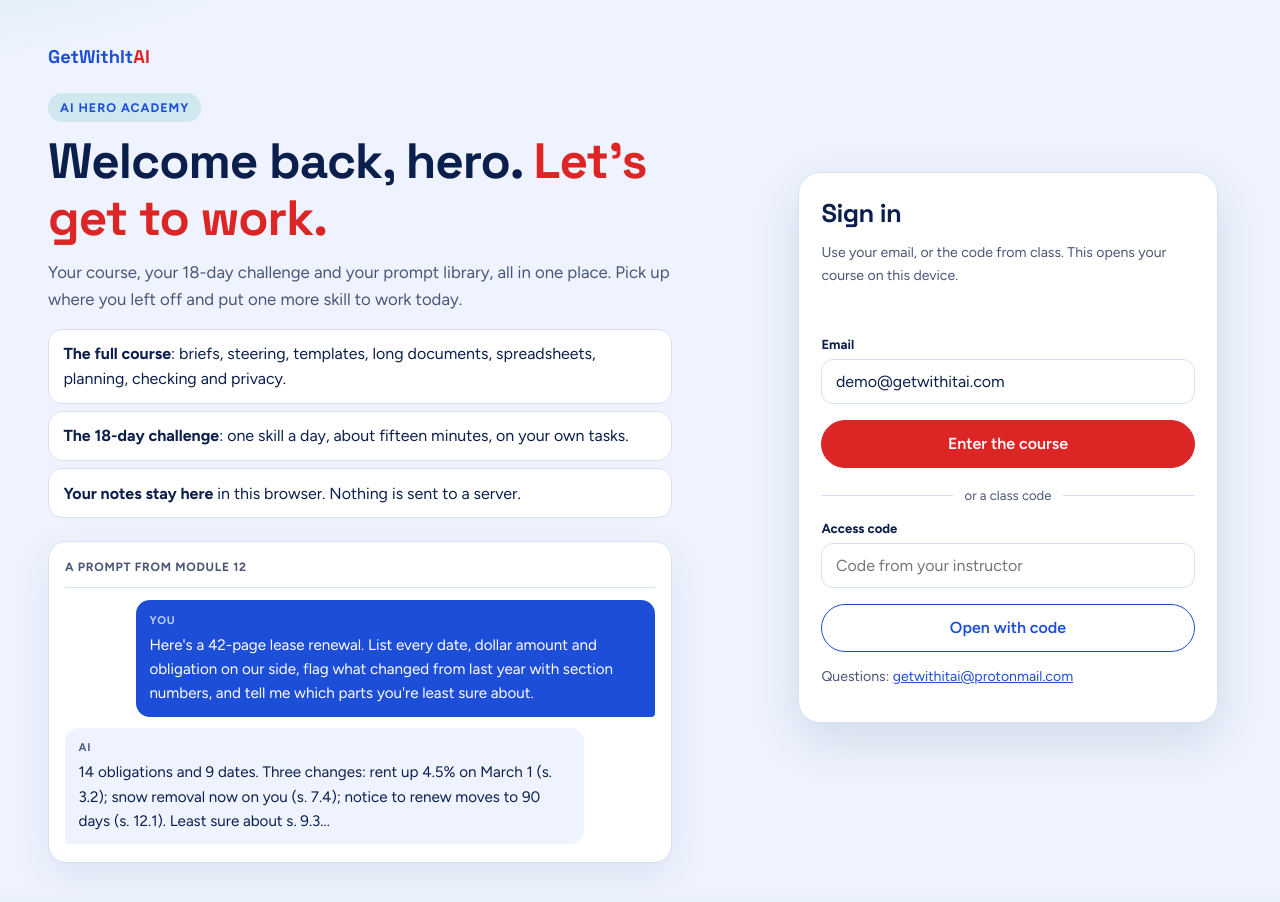
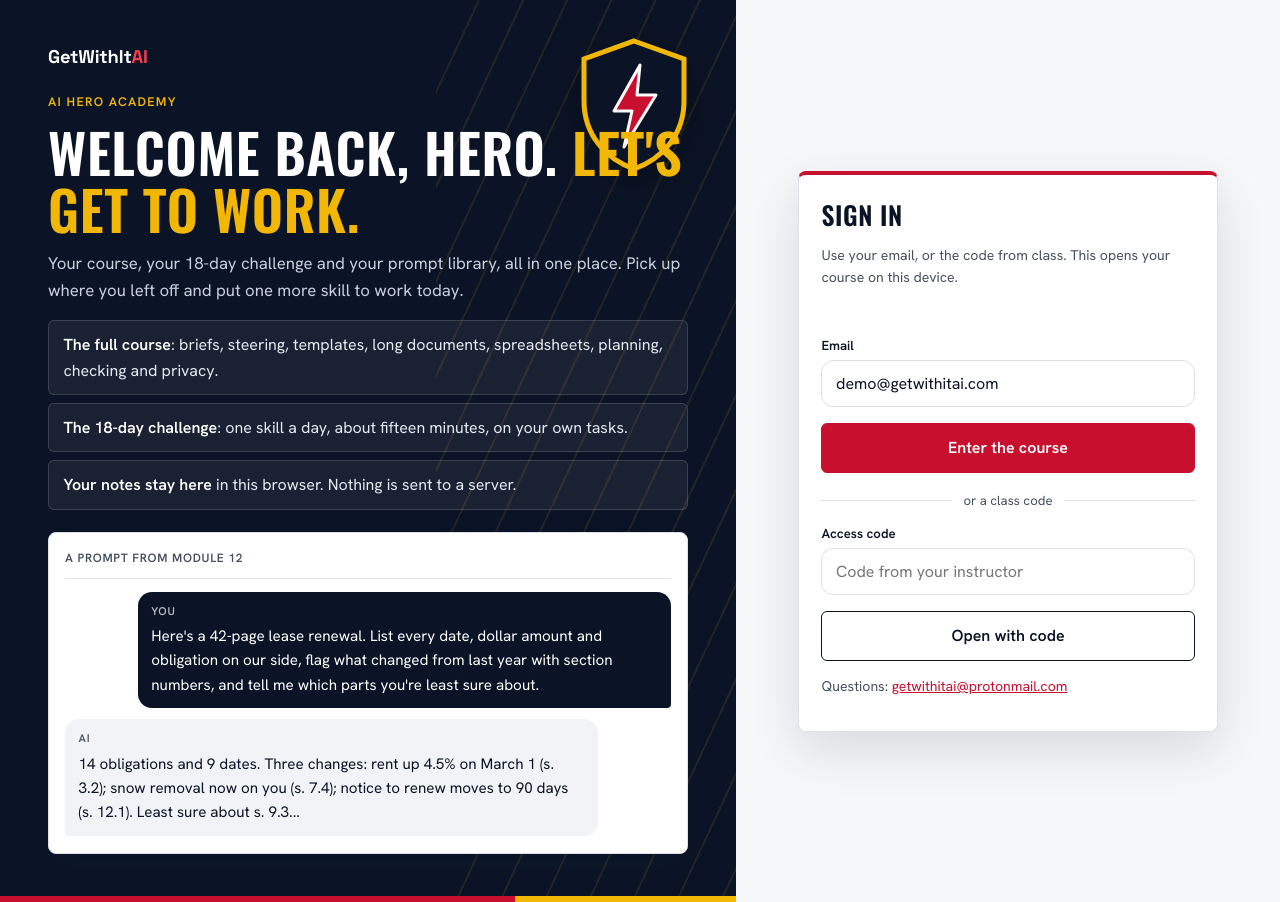
Before and after one commit to cdbz8a/getwithitai, a PHP site: page /portal/index.html in a window 1280 px wide. Before the commit the page ends 863 px from the top, so only its background shows below. Run offline with PHP 8.4, Linux system fonts and the light colour scheme.

Commit message:
Portal: bring back the Nov 17 AI Hero Academy theme
Navy band with gold stripes and red/gold bar, Oswald capitals, shield
emblem and shield module numbers, red buttons. Logo stays the
GetWithItAI wordmark with AI in hero red. Portal icon matches.

Co-Authored-By: Claude Opus 5.5 <noreply@anthropic.com>

```diff
--- a/portal/css/portal.css
+++ b/portal/css/portal.css
@@ -220,38 +220,77 @@ nav button.done { color: var(--teal-dark); }
 .btn.line:hover { background: #fff; border-color: var(--ink); }
 
 /* ============================================================
-   Portal "Hero" theme (Sam, 2026-11-20): same minimal layout as the
-   main site, but in AI Hero Academy superhero blue and red. The
-   portal logo follows it: GetWithIt in hero blue, AI in hero red.
+   AI Hero Academy theme (Sam, 2026-11-20). Brought back from the
+   Nov 17 portal design on Sam's Desktop (getwithitai-portal):
+   navy band, hero red, gold trim, Oswald capitals, shield badges.
+   Logo stays the wordmark: GetWithIt + AI in hero red.
    ============================================================ */
 :root {
   --white: #FFFFFF;
-  --ice: #EEF3FF;
-  --petrol: #0B1F4D;
-  --ink: #0B1F4D;
-  --muted: #4A5675;
-  --rule: #D8E1F4;
-  --bubble: #EEF3FF;
-  --teal: #1D4ED8;
-  --teal-dark: #1E40AF;
-  --ok: #1E40AF;
-  --hero-blue: #1D4ED8;
-  --hero-red: #DC2626;
-  --hero-red-dark: #B91C1C;
+  --paper: #F6F7F9;
+  --ice: #F6F7F9;
+  --navy: #0B1426;
+  --petrol: #0B1426;
+  --ink: #0B1426;
+  --muted: #46505F;
+  --rule: #DDE1E7;
+  --bubble: #F1F3F6;
+  --red: #C8102E;
+  --red-d: #A00C24;
+  --red-on-navy: #FF3B4E;
+  --tint: #FBEAEC;
+  --gold: #F2B705;
+  --teal: #C8102E;
+  --teal-dark: #A00C24;
+  --ok: #0B1426;
 }
-.logo { color: var(--hero-blue); }
-.logo .ai, .logo .dot { color: var(--hero-red); }
-.mark { color: var(--hero-red); }
-.eyebrow, .kicker { color: var(--hero-blue); }
-a { color: var(--hero-blue); }
-.btn { background: var(--hero-red); border-color: var(--hero-red); color: #fff; }
-.btn:hover { background: var(--hero-red-dark); border-color: var(--hero-red-dark); color: #fff; }
-.btn.line { background: #fff; color: var(--hero-blue); border: 1px solid var(--hero-blue); }
-.btn.line:hover { background: var(--ice); border-color: var(--hero-blue); color: var(--hero-blue); }
-.bubble.you { background: var(--hero-blue); }
-.bar i { background: var(--hero-red); }
-.mod.done .num { background: var(--hero-blue); color: #fff; }
-nav button.done { color: var(--hero-blue); }
-.day.on, .opt:has(input:checked) { border-color: var(--hero-blue); }
-input:focus, textarea:focus { outline-color: var(--hero-blue); }
-.stat strong { color: var(--hero-blue); }
+body { font-family: "Hanken Grotesk", Figtree, system-ui, sans-serif; background: var(--paper); color: var(--ink); }
+h1, h2, h3, .block-h { font-family: "Oswald", "Hanken Grotesk", sans-serif; text-transform: uppercase; letter-spacing: .6px; font-weight: 600; color: var(--ink); }
+a { color: var(--red); }
+
+.logo { font-family: "Space Grotesk", sans-serif; text-transform: none; letter-spacing: -0.01em; color: var(--navy); }
+.logo .ai, .logo .dot { color: var(--red); }
+
+.gate { background: var(--paper); }
+.gate-copy { background: var(--navy); color: #fff; max-width: none; position: relative; overflow: hidden; padding: 2.6rem 3rem 3rem; }
+.gate-copy::before { content: ""; position: absolute; right: -120px; top: 0; bottom: 0; width: 420px; background: repeating-linear-gradient(115deg, transparent 0 38px, rgba(242,183,5,.10) 38px 40px); pointer-events: none; }
+.gate-copy::after { content: ""; position: absolute; left: 0; right: 0; bottom: 0; height: 6px; background: linear-gradient(90deg, var(--red) 0 70%, var(--gold) 70% 100%); }
+.gate-copy > * { position: relative; }
+.gate-copy .logo { color: #fff; }
+.gate-copy .logo .ai { color: var(--red-on-navy); }
+.gate-copy h1 { color: #fff; font-size: clamp(2.2rem, 4.4vw, 3.4rem); line-height: 1.05; }
+.gate-copy .mark { color: var(--gold); }
+.gate-copy .eyebrow { background: none; padding: 0; color: var(--gold); letter-spacing: 1.3px; }
+.gate-copy .lead { color: #C9D1DE; }
+.gate-copy .points li { background: rgba(255,255,255,.06); border: 1px solid rgba(255,255,255,.14); color: #E6EAF1; border-radius: 6px; }
+.gate-copy .points li strong { color: #fff; }
+.gate-copy .chat { border-radius: 8px; }
+.emblem { position: absolute; top: 2.2rem; right: 2.6rem; width: 120px; height: auto; filter: drop-shadow(0 10px 24px rgba(0,0,0,.35)); }
+@media (max-width: 900px) { .emblem { width: 72px; top: 1.4rem; right: 1.4rem; } }
+.gate-card { border-radius: 8px; border-top: 4px solid var(--red); box-shadow: 0 18px 50px rgba(11,20,38,.12); }
+
+.btn { background: var(--red); border: 1px solid var(--red); color: #fff; border-radius: 6px; font-weight: 600; }
+.btn:hover { background: var(--red-d); border-color: var(--red-d); color: #fff; }
+.btn.line { background: #fff; color: var(--navy); border: 1px solid var(--navy); }
+.btn.line:hover { background: var(--paper); color: var(--navy); border-color: var(--navy); }
+input:focus, textarea:focus { outline-color: var(--red); }
+
+.side { background: #fff; }
+.progress { background: var(--paper); border-radius: 6px; }
+.bar i { background: var(--red); }
+nav button { border-radius: 6px; }
+nav button.on, nav button:hover { background: var(--tint); }
+nav button.on { box-shadow: inset 3px 0 0 var(--red); }
+nav button.done { color: var(--navy); }
+.top { border-bottom: 3px solid var(--navy); }
+.kicker, .eyebrow { color: var(--red); }
+.stat, .card, .mod { border-radius: 6px; }
+.stat strong { color: var(--navy); font-family: "Oswald", sans-serif; }
+.mod { border-left: 4px solid var(--red); }
+.mod:hover { background: #fff; box-shadow: 0 8px 20px rgba(11,20,38,.08); }
+.num { width: 40px; height: 46px; display: flex; align-items: center; justify-content: center; background: var(--navy); color: #fff; font-family: "Oswald", sans-serif; border-radius: 0; clip-path: polygon(50% 0, 100% 16%, 100% 62%, 50% 100%, 0 62%, 0 16%); }
+.mod.done .num { background: var(--red); color: #fff; }
+.callout { background: var(--tint); border-left: 4px solid var(--red); border-radius: 6px; }
+.day.on, .opt:has(input:checked) { border-color: var(--red); background: var(--tint); }
+.bubble.you { background: var(--navy); }
+.cert { border-top: 6px solid var(--red); }
--- a/portal/index.html
+++ b/portal/index.html
@@ -5,18 +5,19 @@
   <meta name="viewport" content="width=device-width, initial-scale=1">
   <title>GetWithItAI · Student portal</title>
   <meta name="description" content="AI Hero Academy student portal. Eighteen modules, an 18-day practice tracker, and a prompt library. Same course as getwithitai.com.">
-  <meta name="theme-color" content="#FFFFFF">
-  <link rel="icon" href="favicon.ico?v=20261120g" sizes="any">
-  <link rel="icon" href="assets/logo.svg?v=20261120g" type="image/svg+xml">
+  <meta name="theme-color" content="#0B1426">
+  <link rel="icon" href="favicon.ico?v=20261120h" sizes="any">
+  <link rel="icon" href="assets/logo.svg?v=20261120h" type="image/svg+xml">
   <link rel="preconnect" href="https://fonts.googleapis.com">
   <link rel="preconnect" href="https://fonts.gstatic.com" crossorigin>
-  <link href="https://fonts.googleapis.com/css2?family=Space+Grotesk:wght@500;700&family=Figtree:wght@400;600;700&display=swap" rel="stylesheet">
-  <link rel="stylesheet" href="css/portal.css?v=20261120g">
+  <link href="https://fonts.googleapis.com/css2?family=Space+Grotesk:wght@500;700&family=Figtree:wght@400;600;700&family=Hanken+Grotesk:wght@400;500;600&family=Oswald:wght@500;600&display=swap" rel="stylesheet">
+  <link rel="stylesheet" href="css/portal.css?v=20261120h">
 </head>
 <body>
   <div id="login" class="gate">
     <section class="gate-copy">
       <a class="logo" href="https://getwithitai.com" aria-label="GetWithItAI home">GetWithIt<span class="ai">AI</span></a>
+      <svg class="emblem" viewBox="0 0 120 140" aria-hidden="true"><path d="M60 6 L110 24 V66 C110 100 88 124 60 134 C32 124 10 100 10 66 V24 Z" fill="#0B1426" stroke="#F2B705" stroke-width="5"/><path d="M66 30 L40 76 H58 L50 112 L82 60 H63 Z" fill="#C8102E" stroke="#FBFAF8" stroke-width="3" stroke-linejoin="round"/></svg>
       <p class="eyebrow">AI Hero Academy</p>
       <h1>Welcome back, hero. <span class="mark">Let's get to work.</span></h1>
       <p class="lead">Your course, your 18-day challenge and your prompt library, all in one place. Pick up where you left off and put one more skill to work today.</p>
@@ -74,6 +75,6 @@
       <div id="view"></div>
     </div>
   </div>
-  <script src="js/portal.js?v=20261120g"></script>
+  <script src="js/portal.js?v=20261120h"></script>
 </body>
 </html>
```
Also changed, not shown: portal/assets/logo.svg, portal/favicon.ico.
